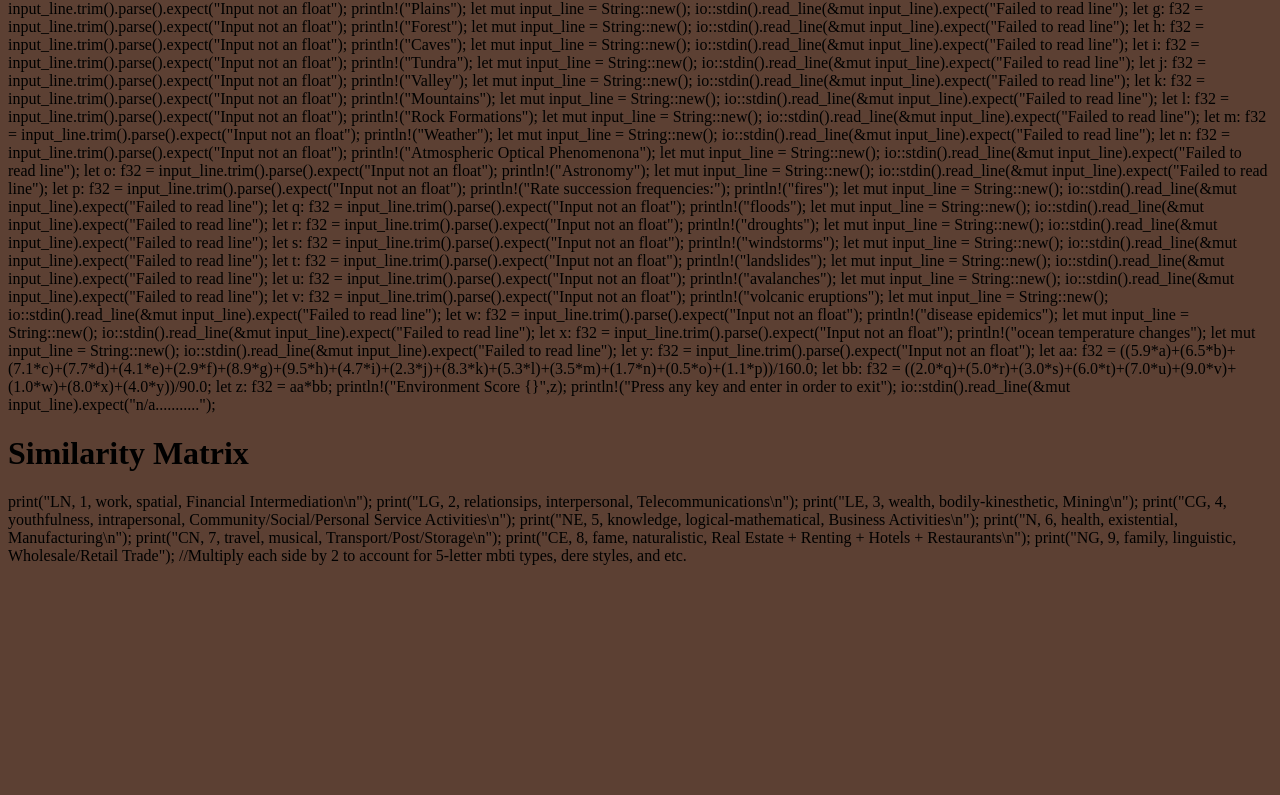
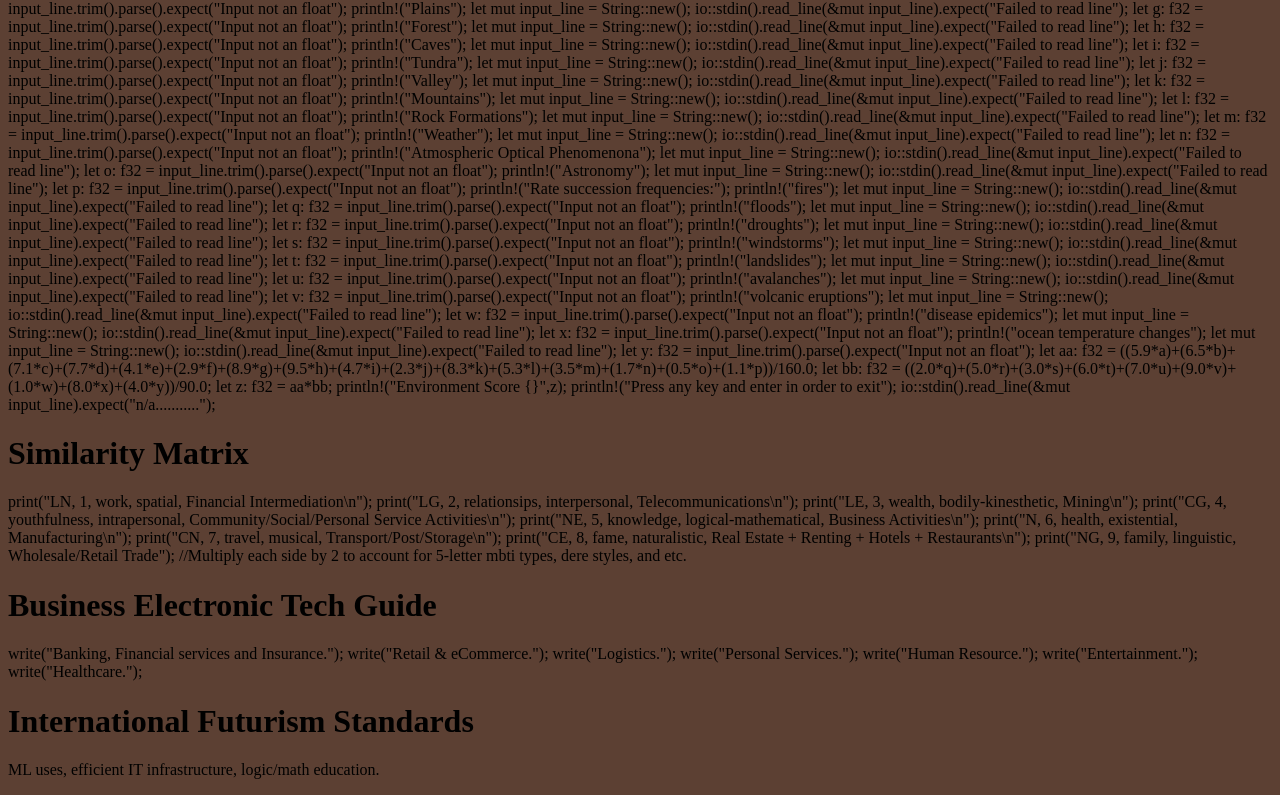
Before and after one commit to Solo-Trio-Studio/miscellaneous-subjects_software-suite, a plain HTML site: page index.html in a window 1280 px wide. Shown: the part 1492-2287 px from the top of the page. Before the commit the page ends 2073 px from the top, so only its background shows below. Drawn offline with Linux system fonts and the light colour scheme.

Commit message:
Update index.html

```diff
--- a/index.html
+++ b/index.html
@@ -821,5 +821,19 @@
         print("NG, 9, family, linguistic, Wholesale/Retail Trade");
         //Multiply each side by 2 to account for 5-letter mbti types, dere styles, and etc.
     </p>
+    <h1>Business Electronic Tech Guide</h1>
+    <p>
+        write("Banking, Financial services and Insurance.");
+        write("Retail & eCommerce.");
+        write("Logistics.");
+        write("Personal Services.");
+        write("Human Resource.");
+        write("Entertainment.");
+        write("Healthcare.");
+    </p>
+    <h1>International Futurism Standards</h1>
+    <p>
+        ML uses, efficient IT infrastructure, logic/math education.
+    </p>
     </body>
 </html>
```
